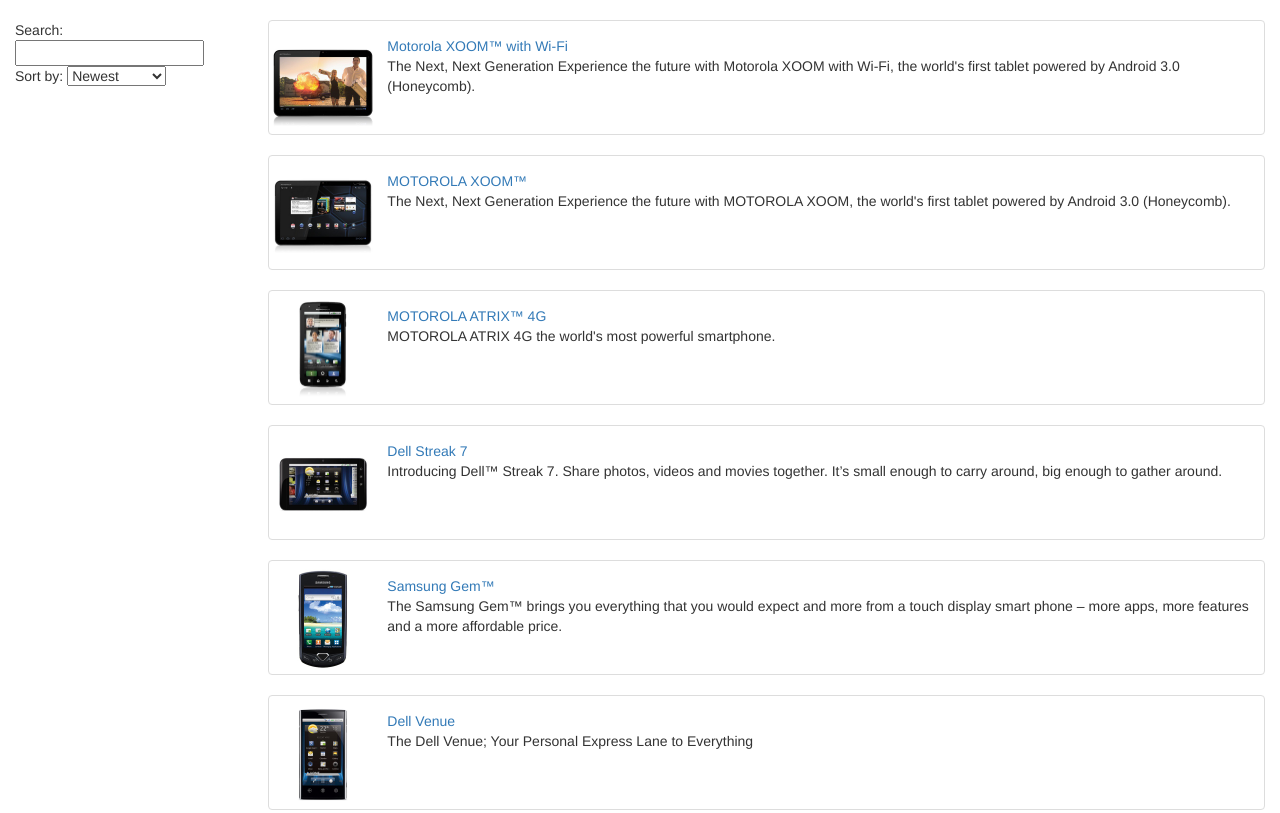
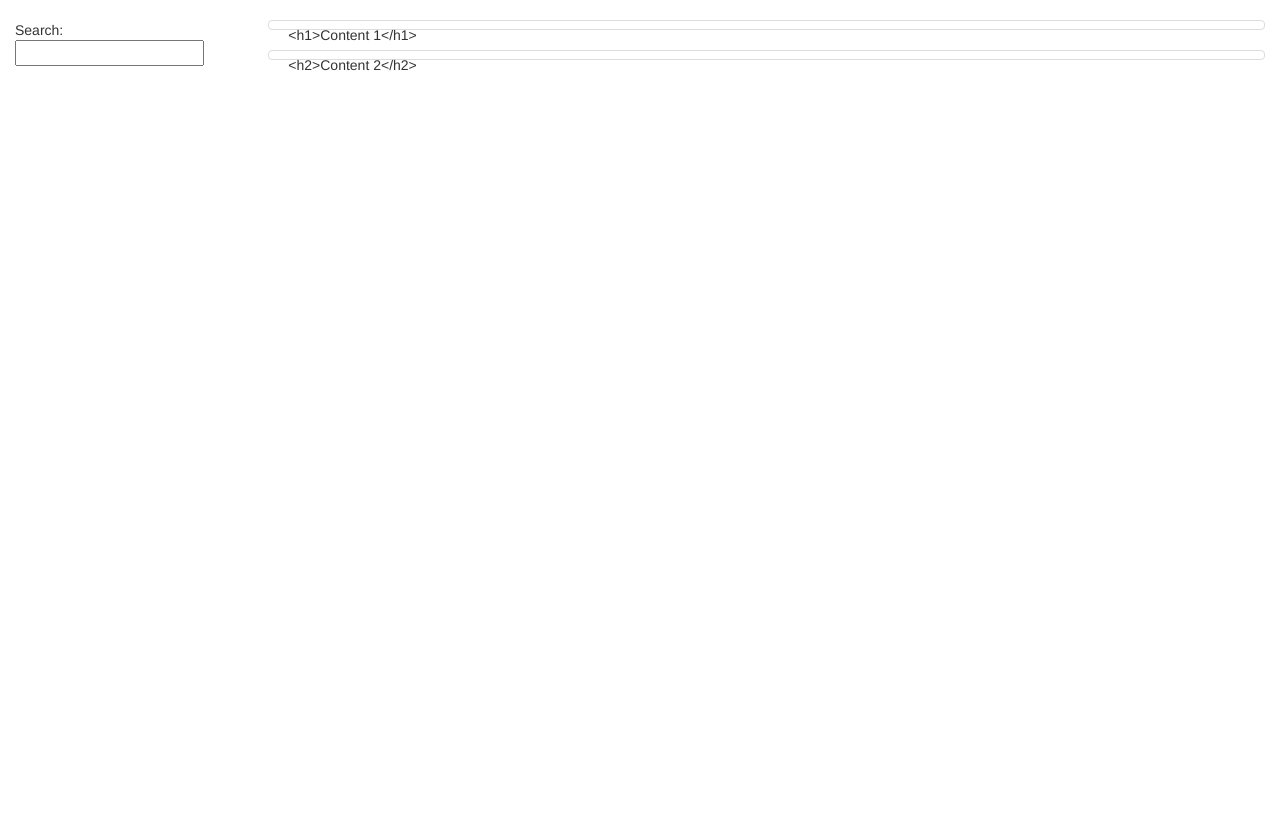
Before and after one commit to itcommunity/forLifeUI, a website: page app/index.html in a window 1280 px wide. Shown: the top 813 px of the page. Drawn offline with nearby package versions, Linux system fonts and the light colour scheme; some packages are replaced by stand-ins of ours.

Commit message:
Added Article

```diff
--- /dev/null
+++ b/app/articles/articles.json
@@ -0,0 +1 @@
+[{"id":1,"name":"testArticle","type":"ARTICLE","owner":null,"title":null,"content":"<h1>Content 1</h1>"},{"id":2,"name":"testBBB","type":"ARTICLE","owner":null,"title":null,"content":"<h2>Content 2</h2>"}]
--- a/app/index.html
+++ b/app/index.html
@@ -1,5 +1,5 @@
 <!doctype html>
-<html lang="en" ng-app="phonecatApp">
+<html lang="en" ng-app="forLifeApp">
 <head>
   <meta charset="utf-8">
   <title>Google Phone Gallery</title>
--- a/app/js/app.js
+++ b/app/js/app.js
@@ -26,3 +26,24 @@
         redirectTo: '/phones'
       });
   }]);
+
+var forLifeApp = angular.module('forLifeApp', [
+    'ngRoute',
+    //'phonecatAnimations',
+
+    'forLifeControllers',
+    //'phonecatFilters',
+    'forLifeServices'
+]);
+
+forLifeApp.config(['$routeProvider',
+    function($routeProvider) {
+        $routeProvider.
+            when('/articles', {
+                templateUrl: 'partials/article-list.html',
+                controller: 'articleList'
+            }).
+            otherwise({
+                redirectTo: '/articles'
+            });
+    }]);
--- a/app/js/controllers.js
+++ b/app/js/controllers.js
@@ -20,3 +20,9 @@
       $scope.mainImageUrl = imageUrl;
     }
   }]);
+
+var forLifeControllers = angular.module('forLifeControllers', []);
+
+forLifeControllers.controller('articleList', ['$scope', 'Article', function($scope, Article){
+    $scope.articles = Article.query();
+}])
--- a/app/js/services.js
+++ b/app/js/services.js
@@ -10,3 +10,11 @@
       query: {method:'GET', params:{phoneId:'phones'}, isArray:true}
     });
   }]);
+
+
+var forLifeServices = angular.module('forLifeServices', ['ngResource']);
+
+forLifeServices.factory('Article', ['$resource', function($resource){
+    return $resource('articles/:articleId.json', {}, {query: {method:'GET', params:{articleId:'articles'}, isArray:true}
+    });
+}]);
--- /dev/null
+++ b/app/partials/article-list.html
@@ -0,0 +1,27 @@
+<div class="container-fluid">
+  <div class="row">
+    <div class="col-md-2">
+      <!--Sidebar content-->
+
+      Search: <input ng-model="query">
+      <!--Sort by:-->
+      <!--<select ng-model="orderProp">-->
+        <!--<option value="name">Alphabetical</option>-->
+        <!--<option value="age">Newest</option>-->
+      <!--</select>-->
+
+    </div>
+    <div class="col-md-10">
+      <!--Body content-->
+
+      <ul class="articles">
+        <li ng-repeat="article in articles" class="thumbnail">
+          <!--<a href="#/phones/{{phone.id}}" class="thumb"><img ng-src="{{phone.imageUrl}}"></a>-->
+          <!--<a href="#/phones/{{phone.id}}">{{phone.name}}</a>-->
+          <!--<p>{{phone.snippet}}</p>-->
+            <div class="col-md-2">{{article.content}}</div>
+        </li>
+      </ul>
+    </div>
+  </div>
+</div>
```
